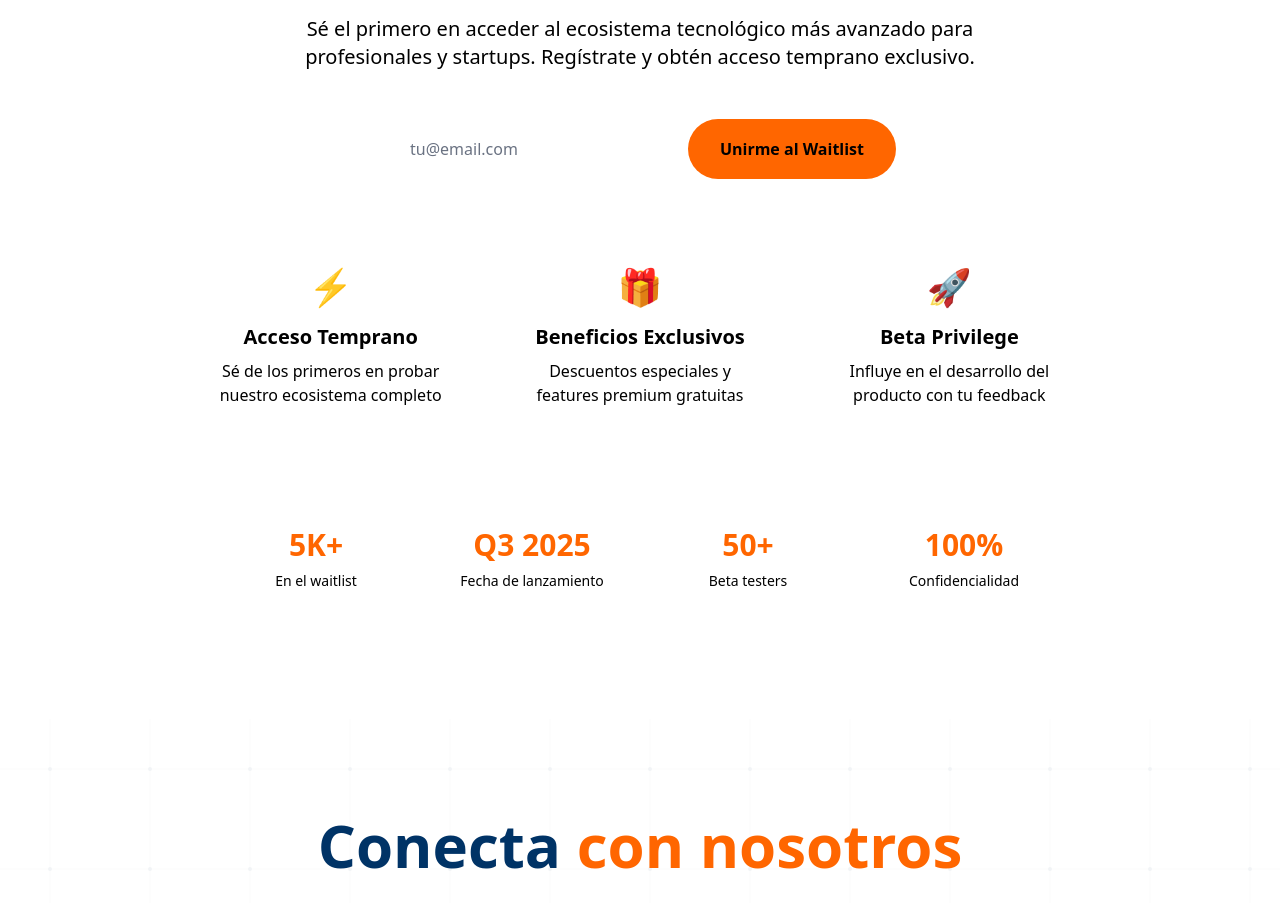
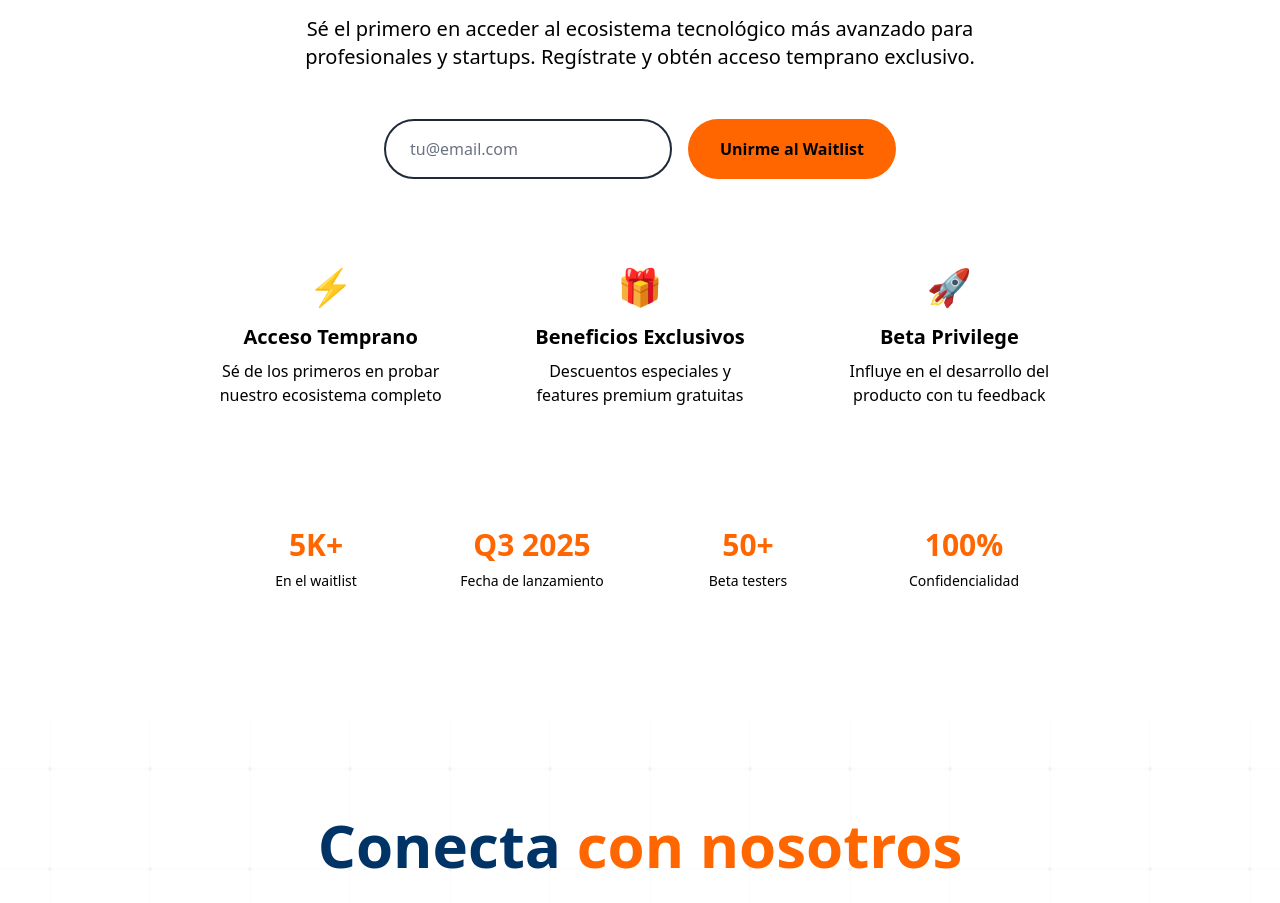
Before and after one commit to breakaway-ai/LandingDescubrete, a React (Vite) app: page / in a window 1280 px wide. Shown: the part 5527-6430 px from the top of the page. Built offline with nearby package versions, Linux system fonts and the light colour scheme.

Commit message:
refactor page

```diff
--- a/src/components/Download.tsx
+++ b/src/components/Download.tsx
@@ -76,7 +76,7 @@ const Download = () => {
                   placeholder="tu@email.com"
                   value={email}
                   onChange={(e) => setEmail(e.target.value)}
-                  className="flex-1 px-6 py-4 rounded-full text-gray-800 placeholder-gray-500 focus:outline-none focus:ring-2 focus:ring-orange-vibrant border-2 border-transparent"
+                  className="flex-1 px-6 py-4 rounded-full text-gray-800 placeholder-gray-500 focus:outline-none focus:ring-2 focus:ring-orange-vibrant border-2"
                   required
                   whileFocus={{ scale: 1.02 }}
                   transition={{ duration: 0.2 }}
```
